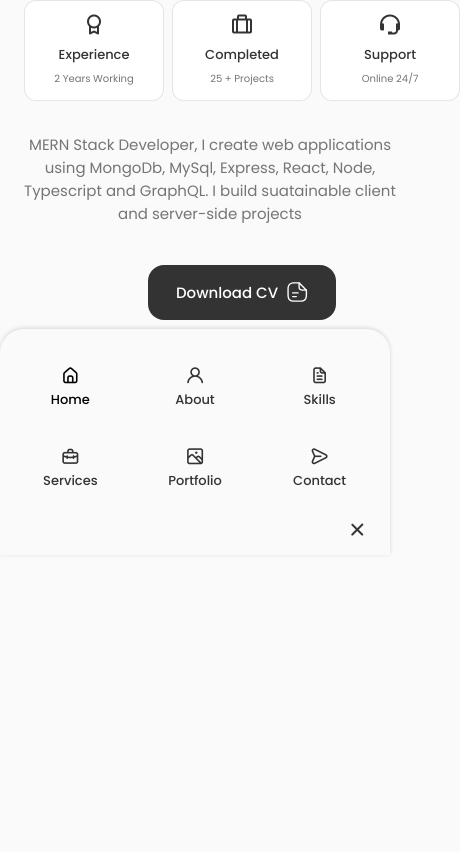
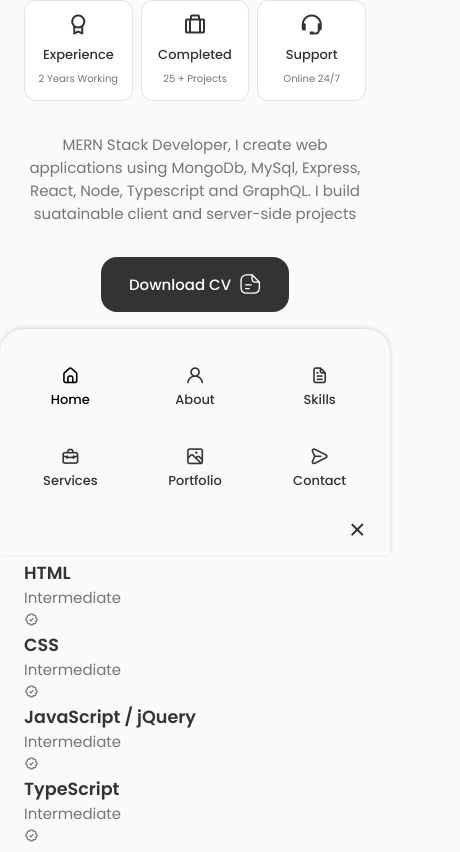
Before and after one commit to Nixhazel/React-Portfolio-V1, a React (Create React App) app in the folder portfolio/: page / in a window 390 px wide. Shown: the part 1133-1985 px from the top of the page, 460 px wide, since content can reach past the window. Before the commit the page ends 1565 px from the top, so only its background shows below. Built offline with nearby package versions, Linux system fonts and the light colour scheme.

Commit message:
started Skills section

```diff
--- a/portfolio/src/App.js
+++ b/portfolio/src/App.js
@@ -3,6 +3,7 @@ import './App.css';
 import Header from './components/header/Header';
 import Home from './components/home/Home';
 import About from './components/about/About';
+import Skills from './components/skills/Skills';
 
 function App() {
   return (
@@ -12,6 +13,7 @@ function App() {
       <main>
         <Home />
         <About />
+        <Skills />
       </main>
     </>
   );
--- a/portfolio/src/components/about/about.css
+++ b/portfolio/src/components/about/about.css
@@ -63,15 +63,32 @@
     .about__data {
         text-align: center;
     }
+
+    .about__info {
+        justify-content: center;
+    }
+
+    .about__description {
+        padding: 0 5rem;
+        margin-bottom: 2rem;
+    }
 }
 
 /* For medium devices */
-@media screen and (max-width: 768px) {
-}
 
 @media screen and (max-width: 576px) {
+    .about__info {
+        grid-template-columns: repeat(3, 1fr);
+    }
+
+    .about__description {
+        padding: 0;
+    }
 }
 
 /* For small devices */
 @media screen and (max-width: 350px) {
+    .about__info {
+        grid-template-columns: repeat(2, 1fr);
+    }
 }
--- a/portfolio/src/components/header/header.css
+++ b/portfolio/src/components/header/header.css
@@ -9,7 +9,8 @@
 }
 
 .nav {
-    height: calc(var(--header-height)+ 1.5rem);
+    /* height: calc(var(--header-height)+ 1.5rem); */
+    height: 72px;
     display: flex;
     justify-content: space-between;
     align-items: center;
--- /dev/null
+++ b/portfolio/src/components/skills/Backend.jsx
@@ -0,0 +1,89 @@
+import React from "react";
+
+const Backend = () => {
+	return (
+		<div className='skills__content'>
+			<h3 className='skills__title'>Backend Engineer</h3>
+
+			<div className='skills__box'>
+				<div className='skills__group'>
+					<div className='skills__data'>
+						<i class='bx bx-badge-check'></i>
+
+						<div>
+							<h3 className='skills__name'>Node Js</h3>
+							<span className='skills__level'>Intermediate</span>
+						</div>
+					</div>
+
+					<div className='skills__data'>
+						<i class='bx bx-badge-check'></i>
+
+						<div>
+							<h3 className='skills__name'>Express</h3>
+							<span className='skills__level'>Intermediate</span>
+						</div>
+					</div>
+
+					<div className='skills__data'>
+						<i class='bx bx-badge-check'></i>
+
+						<div>
+							<h3 className='skills__name'>GraphQL</h3>
+							<span className='skills__level'>Advanced</span>
+						</div>
+					</div>
+
+					<div className='skills__data'>
+						<i class='bx bx-badge-check'></i>
+
+						<div>
+							<h3 className='skills__name'>MySql</h3>
+							<span className='skills__level'>Advanced</span>
+						</div>
+					</div>
+				</div>
+
+				<div className='skills__group'>
+					<div className='skills__data'>
+						<i class='bx bx-badge-check'></i>
+
+						<div>
+							<h3 className='skills__name'>MongoDB/Mongoose</h3>
+							<span className='skills__level'>Intermediate</span>
+						</div>
+					</div>
+
+					<div className='skills__data'>
+						<i class='bx bx-badge-check'></i>
+
+						<div>
+							<h3 className='skills__name'>Git & GitHub</h3>
+							<span className='skills__level'>Advanced</span>
+						</div>
+					</div>
+
+					<div className='skills__data'>
+						<i class='bx bx-badge-check'></i>
+
+						<div>
+							<h3 className='skills__name'>Docker</h3>
+							<span className='skills__level'>Advanced</span>
+						</div>
+					</div>
+
+					<div className='skills__data'>
+						<i class='bx bx-badge-check'></i>
+
+						<div>
+							<h3 className='skills__name'>CI/CD</h3>
+							<span className='skills__level'>Advanced</span>
+						</div>
+					</div>
+				</div>
+			</div>
+		</div>
+	);
+};
+
+export default Backend;
--- /dev/null
+++ b/portfolio/src/components/skills/Frontend.jsx
@@ -0,0 +1,89 @@
+import React from "react";
+
+const Frontend = () => {
+	return (
+		<div className='skills__content'>
+			<h3 className='skills__title'>Frontend Engineer</h3>
+
+			<div className='skills__box'>
+				<div className='skills__group'>
+					<div className='skills__data'>
+						<i class='bx bx-badge-check'></i>
+
+						<div>
+							<h3 className='skills__name'>HTML</h3>
+							<span className='skills__level'>Intermediate</span>
+						</div>
+					</div>
+
+					<div className='skills__data'>
+						<i class='bx bx-badge-check'></i>
+
+						<div>
+							<h3 className='skills__name'>CSS</h3>
+							<span className='skills__level'>Intermediate</span>
+						</div>
+					</div>
+
+					<div className='skills__data'>
+						<i class='bx bx-badge-check'></i>
+
+						<div>
+							<h3 className='skills__name'>JavaScript / jQuery</h3>
+							<span className='skills__level'>Intermediate</span>
+						</div>
+					</div>
+
+					<div className='skills__data'>
+						<i class='bx bx-badge-check'></i>
+
+						<div>
+							<h3 className='skills__name'>TypeScript</h3>
+							<span className='skills__level'>Intermediate</span>
+						</div>
+					</div>
+				</div>
+
+				<div className='skills__group'>
+					<div className='skills__data'>
+						<i class='bx bx-badge-check'></i>
+
+						<div>
+							<h3 className='skills__name'>AntD</h3>
+							<span className='skills__level'>Advanced</span>
+						</div>
+					</div>
+
+					<div className='skills__data'>
+						<i class='bx bx-badge-check'></i>
+
+						<div>
+							<h3 className='skills__name'>Tailwind</h3>
+							<span className='skills__level'>Advanced</span>
+						</div>
+					</div>
+
+					<div className='skills__data'>
+						<i class='bx bx-badge-check'></i>
+
+						<div>
+							<h3 className='skills__name'>React</h3>
+							<span className='skills__level'>Advanced</span>
+						</div>
+					</div>
+
+					<div className='skills__data'>
+						<i class='bx bx-badge-check'></i>
+
+						<div>
+							<h3 className='skills__name'>Ejs</h3>
+							<span className='skills__level'>Intermediate</span>
+						</div>
+					</div>
+				</div>
+			</div>
+		</div>
+	);
+};
+
+export default Frontend;
--- /dev/null
+++ b/portfolio/src/components/skills/Skills.jsx
@@ -0,0 +1,20 @@
+import React from 'react'
+import './skills.css';
+import Frontend from './Frontend';
+import Backend from './Backend';
+
+const Skills = () => {
+    return (
+		<section className='skills section' id='skills'>
+			<h2 className='section__title'>Skills</h2>
+            <span className='section__subtitle'>My Technical Level</span>
+
+            <div className="skills__container container grid">
+                <Frontend />
+                <Backend/>
+            </div>
+		</section>
+	);
+}
+
+export default Skills
```
Also changed, not shown: portfolio/src/components/skills/skills.css (added).
